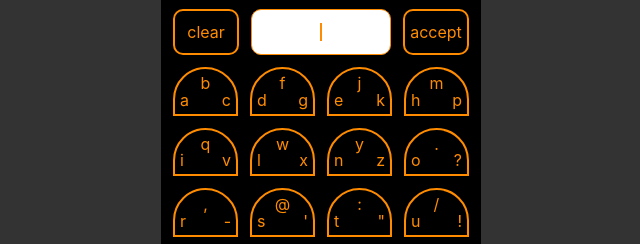
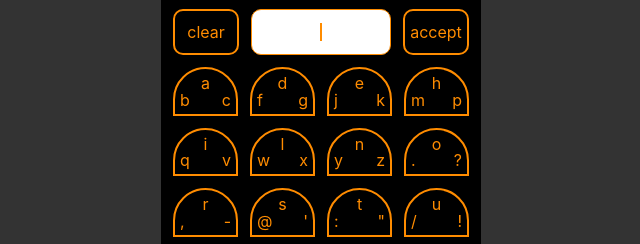
Before and after one commit to juliendorra/blob-keyboard-simulator, a plain HTML site: page blob-keyboard-simulator.html in a window 1280 px wide. Shown: the part 333-577 px from the top of the page, 319-959 px from the left. Drawn offline with Linux system fonts and the light colour scheme.

Commit message:
Fix letter arrangement

```diff
--- a/blob-keyboard-simulator.html
+++ b/blob-keyboard-simulator.html
@@ -276,70 +276,70 @@
       </div>
 
       <div class="keyboard-row">
-        <div class="key blob-key" data-letters="abc">
-          <span class="left-letter">a</span>
-          <span class="center-letter">b</span>
+        <div class="key blob-key" data-letters="bac">
+          <span class="left-letter">b</span>
+          <span class="center-letter">a</span>
           <span class="right-letter">c</span>
         </div>
-        <div class="key blob-key" data-letters="dfg">
-          <span class="left-letter">d</span>
-          <span class="center-letter">f</span>
+        <div class="key blob-key" data-letters="fdg">
+          <span class="left-letter">f</span>
+          <span class="center-letter">d</span>
           <span class="right-letter">g</span>
         </div>
-        <div class="key blob-key" data-letters="ejk">
-          <span class="left-letter">e</span>
-          <span class="center-letter">j</span>
+        <div class="key blob-key" data-letters="jek">
+          <span class="left-letter">j</span>
+          <span class="center-letter">e</span>
           <span class="right-letter">k</span>
         </div>
-        <div class="key blob-key" data-letters="hmp">
-          <span class="left-letter">h</span>
-          <span class="center-letter">m</span>
+        <div class="key blob-key" data-letters="mhp">
+          <span class="left-letter">m</span>
+          <span class="center-letter">h</span>
           <span class="right-letter">p</span>
         </div>
       </div>
 
       <div class="keyboard-row">
-        <div class="key blob-key" data-letters="iqv">
-          <span class="left-letter">i</span>
-          <span class="center-letter">q</span>
+        <div class="key blob-key" data-letters="qiv">
+          <span class="left-letter">q</span>
+          <span class="center-letter">i</span>
           <span class="right-letter">v</span>
         </div>
-        <div class="key blob-key" data-letters="lwx">
-          <span class="left-letter">l</span>
-          <span class="center-letter">w</span>
+        <div class="key blob-key" data-letters="wlx">
+          <span class="left-letter">w</span>
+          <span class="center-letter">l</span>
           <span class="right-letter">x</span>
         </div>
-        <div class="key blob-key" data-letters="nyz">
-          <span class="left-letter">n</span>
-          <span class="center-letter">y</span>
+        <div class="key blob-key" data-letters="ynz">
+          <span class="left-letter">y</span>
+          <span class="center-letter">n</span>
           <span class="right-letter">z</span>
         </div>
-        <div class="key blob-key" data-letters="o.?">
-          <span class="left-letter">o</span>
-          <span class="center-letter">.</span>
+        <div class="key blob-key" data-letters=".o?">
+          <span class="left-letter">.</span>
+          <span class="center-letter">o</span>
           <span class="right-letter">?</span>
         </div>
       </div>
 
       <div class="keyboard-row">
-        <div class="key blob-key" data-letters="r,-">
-          <span class="left-letter">r</span>
-          <span class="center-letter">,</span>
+        <div class="key blob-key" data-letters=",r-">
+          <span class="left-letter">,</span>
+          <span class="center-letter">r</span>
           <span class="right-letter">-</span>
         </div>
-        <div class="key blob-key" data-letters="s@'">
-          <span class="left-letter">s</span>
-          <span class="center-letter">@</span>
+        <div class="key blob-key" data-letters="@s'">
+          <span class="left-letter">@</span>
+          <span class="center-letter">s</span>
           <span class="right-letter">'</span>
         </div>
-        <div class="key blob-key" data-letters="t:\">
-          <span class="left-letter">t</span>
-          <span class="center-letter">:</span>
+        <div class="key blob-key" data-letters=":t\">
+          <span class="left-letter">:</span>
+          <span class="center-letter">t</span>
           <span class="right-letter">"</span>
         </div>
-        <div class="key blob-key" data-letters="u/!">
-          <span class="left-letter">u</span>
-          <span class="center-letter">/</span>
+        <div class="key blob-key" data-letters="/u!">
+          <span class="left-letter">/</span>
+          <span class="center-letter">u</span>
           <span class="right-letter">!</span>
         </div>
       </div>
```
